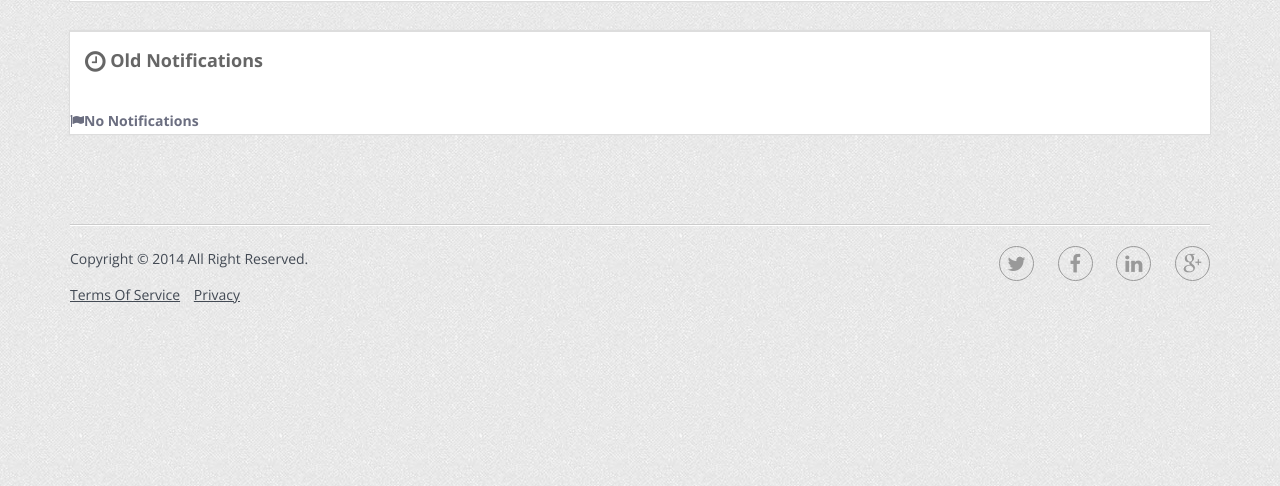
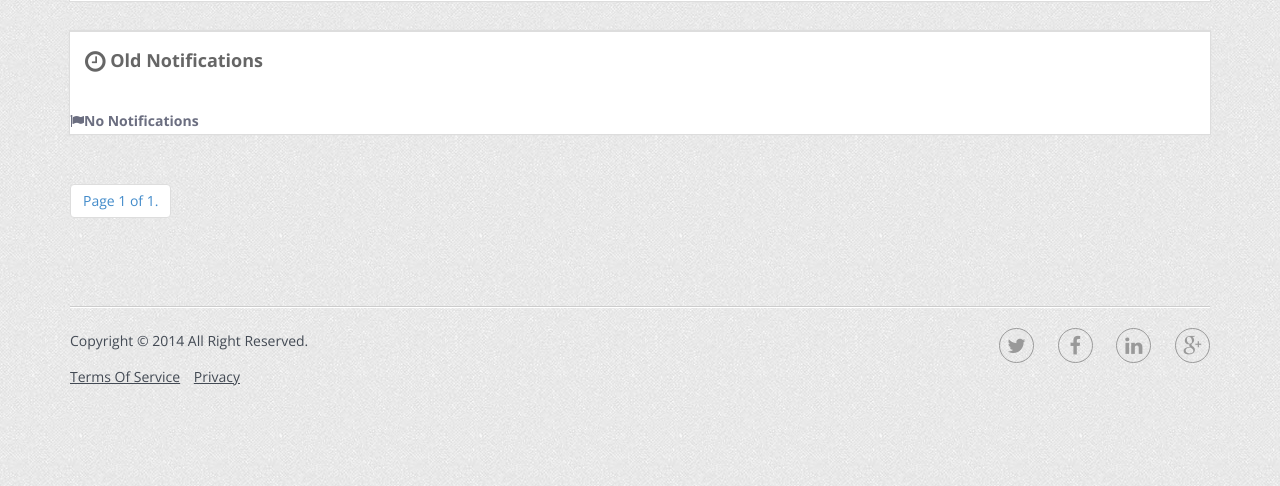
Before and after one commit to alyakan/Karno, a Django app: page /main/notification/list/1/ in a window 1280 px wide. Shown: the part 195-681 px from the top of the page. Run offline with Django 3.2, Linux system fonts and the light colour scheme; data comes from the database, SQL or seed files in the repository; parts of the project's set-up code (start-up, migrations or seed data) failed here and were passed over; some libraries are stand-ins or nearby versions.

Commit message:
Added pagination to notification list

```diff
--- a/Karno/main/views.py
+++ b/Karno/main/views.py
@@ -320,7 +320,7 @@ class PaginateMixin(object):
     :return:
     """
 
-    paginate_by = 3
+    paginate_by = 7
 
 
 # login is required to add comment, however not required to display comments
--- a/Karno/templates/main/commentnotification_list.html
+++ b/Karno/templates/main/commentnotification_list.html
@@ -148,6 +148,7 @@
                     </div>
                     <div class="sidebar-menu">
                     <ul class="nav nav-pills nav-stacked">
+                    {% block content %}
                     {% if read %}
                         {% for notification in read %}
 
@@ -157,13 +158,30 @@
                     {% else %}
                         <li><i class="fa fa-flag"></i><strong>No Notifications</strong></li>
                     {% endif %}
+                    {% endblock %}
+                    </ul>
+                  </div>
+                </div>
+            </div>
+            <div class="col-md-12">
+                <ul class="pagination">
+                    {% if page_obj.has_previous %}
+                        <li><a href="?page={{ page_obj.previous_page_number }}">&laquo;</a></li>
+                    {% endif %}
+
+                    <li><span class="current">
+                        Page {{ page_obj.number }} of {{ page_obj.paginator.num_pages }}.
+                    </span></li>
+
+                    {% if page_obj.has_next %}
+                        <li><a href="?page={{ page_obj.next_page_number }}">&raquo;</a></li>
+                    {% endif %}
                 </ul>
             </div>
         </div>
       </div>
     </div>
-      </div>
-    </div>
+
     <!-- end:content -->
 
     <!-- begin:footer -->
```
Lines whose indentation alone changed are shown as unchanged.
